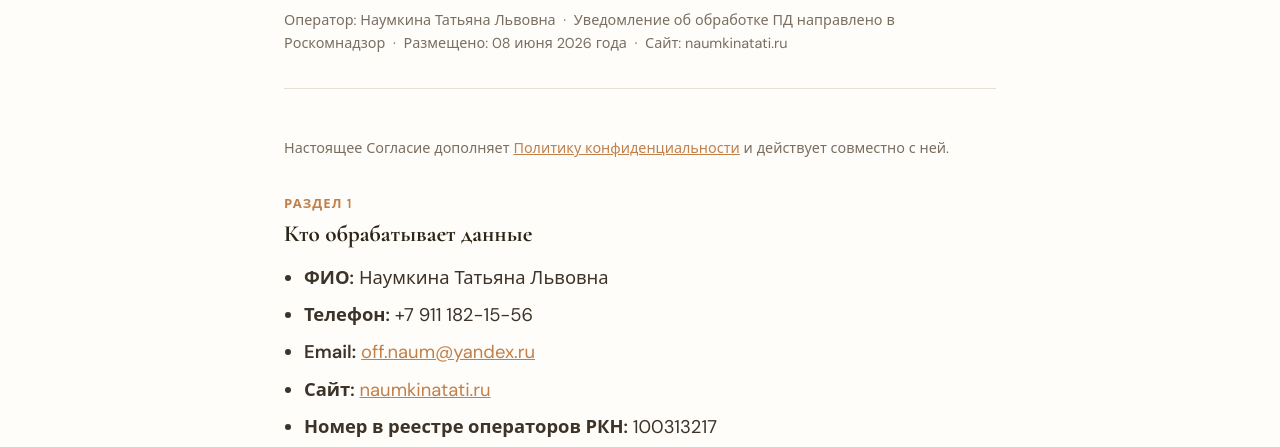
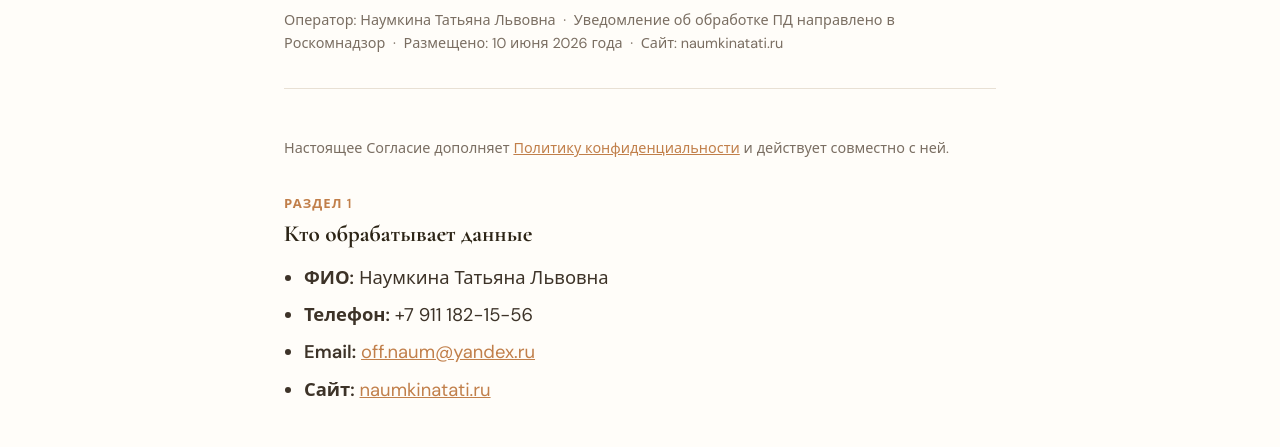
Before and after one commit to naumkinatati/naumkinatati, a plain HTML site: page consent.html in a window 1280 px wide. Shown: the part 274-721 px from the top of the page. Drawn offline with Linux system fonts and the light colour scheme.

Commit message:
Update consent.html

```diff
--- a/consent.html
+++ b/consent.html
@@ -168,7 +168,7 @@ footer {
 
   <span class="page-tag">Правовой документ</span>
   <h1>Согласие на обработку персональных данных</h1>
-  <p class="page-meta">Оператор: Наумкина Татьяна Львовна &nbsp;·&nbsp; Уведомление об обработке ПД направлено в Роскомнадзор &nbsp;·&nbsp; Размещено: 08 июня 2026 года &nbsp;·&nbsp; Сайт: naumkinatati.ru</p>
+  <p class="page-meta">Оператор: Наумкина Татьяна Львовна &nbsp;·&nbsp; Уведомление об обработке ПД направлено в Роскомнадзор &nbsp;·&nbsp; Размещено: 10 июня 2026 года &nbsp;·&nbsp; Сайт: naumkinatati.ru</p>
   <p style="font-size:.9rem;color:var(--muted);margin-bottom:32px;">Настоящее Согласие дополняет <a href="https://naumkinatati.ru/privacy.html">Политику конфиденциальности</a> и действует совместно с ней.</p>
 
   <!-- 1 -->
@@ -180,7 +180,6 @@ footer {
       <li><strong>Телефон:</strong> +7 911 182-15-56</li>
       <li><strong>Email:</strong> <a href="mailto:off.naum@yandex.ru">off.naum@yandex.ru</a></li>
       <li><strong>Сайт:</strong> <a href="https://naumkinatati.ru/" target="_blank" rel="noopener">naumkinatati.ru</a></li>
-      <li><strong>Номер в реестре операторов РКН:</strong> 100313217</li>
     </ul>
   </section>
 
```
